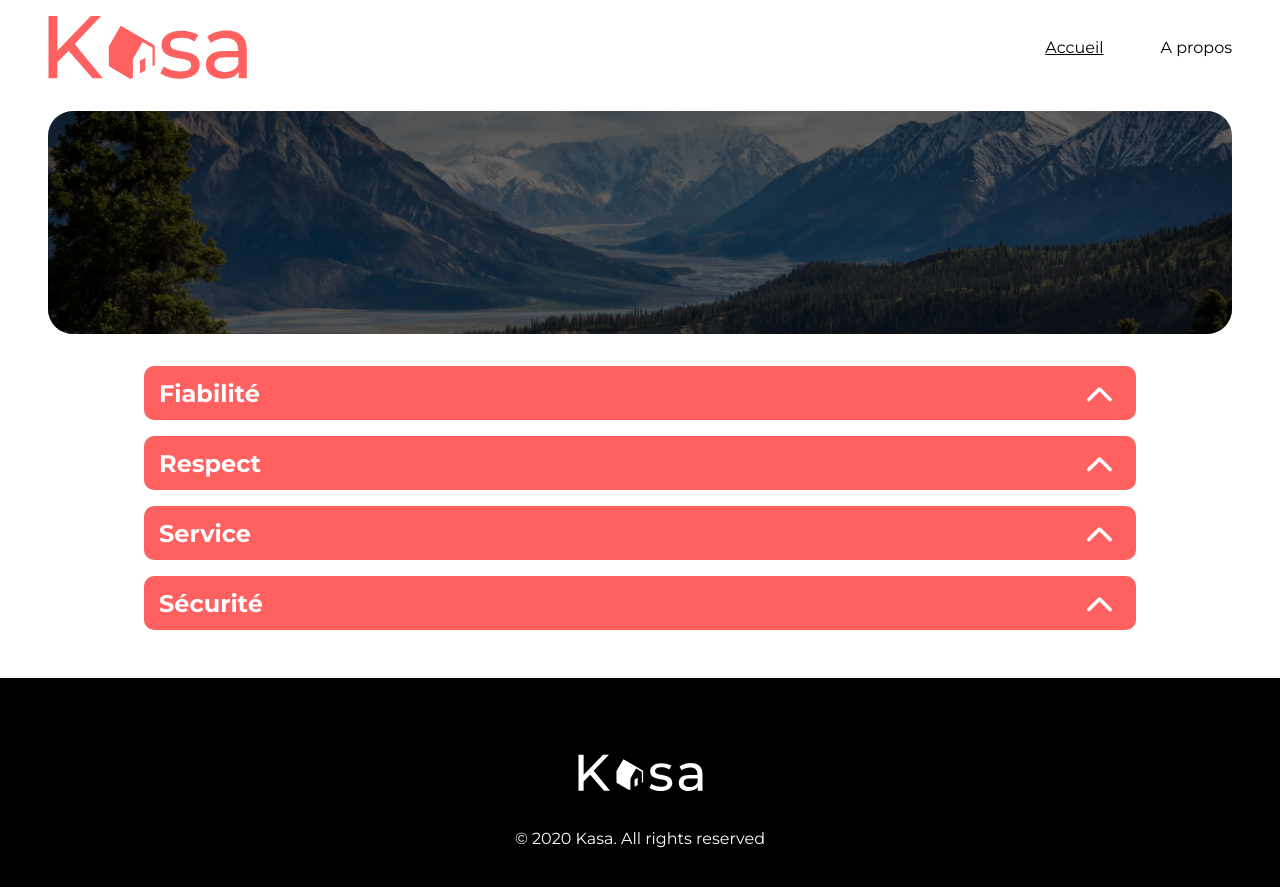
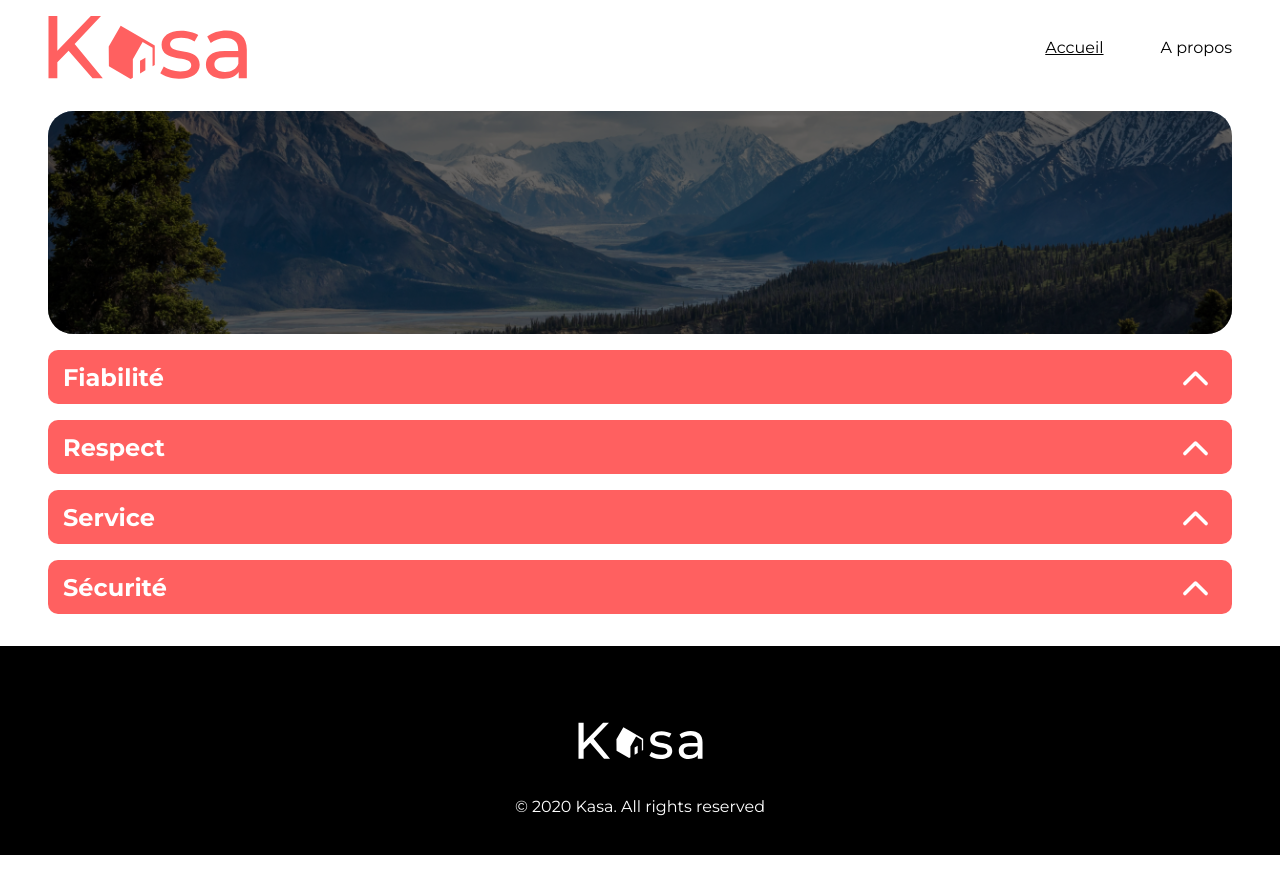
Before and after one commit to esther57-web/projet5OC, a React (Vite) app: page /apropos in a window 1280 px wide. After the commit the page ends 855 px from the top, so only its background shows below. Built offline with nearby package versions, Linux system fonts and the light colour scheme.

Commit message:
new collapse done

```diff
--- a/src/components/AnnounceDisplay/AnnounceDisplay.jsx
+++ b/src/components/AnnounceDisplay/AnnounceDisplay.jsx
@@ -3,10 +3,12 @@ import Carousel from '../Carousel/Carousel';
 import Rating from '../Rating/Rating';
 import Tags from '../Tags/Tags';
 import PropTypes from 'prop-types';
+import Collapse from '../Collapse/Collapse';
 
 const AnnounceDisplay = (props) => {
     const {announce} = props
     const [firstName, lastName] = announce.host.name.split(' ');
+    const equipmentsString = announce.equipments.join("#@")
   return (
     <div>
       <Carousel announce={announce}/>
@@ -24,6 +26,11 @@ const AnnounceDisplay = (props) => {
           <Rating announce={announce} />
         </div>
       </div>
+      <div className={`announce-collapse ${announce.pictures.length === 1 ? '' : 'up'}`}>
+        <Collapse title="description" content={announce.description}/>
+        <Collapse title="équipements" content={equipmentsString}/>
+      </div>
+
     </div>
   )
 }
--- a/src/components/AnnounceDisplay/AnnounceDisplay.scss
+++ b/src/components/AnnounceDisplay/AnnounceDisplay.scss
@@ -51,3 +51,8 @@
     position: relative;
     bottom: 6rem;
 }
+
+.announce-collapse {
+    display: flex;
+    gap: 76px;
+}
--- a/src/components/Collapse/Collapse.jsx
+++ b/src/components/Collapse/Collapse.jsx
@@ -1,36 +1,50 @@
 import './collapse.scss';
-import aboutList from '../../data/collapse';
 import React from 'react';
+import arrowUp from '../../assets/icons/arrow-up.svg'
+import PropTypes from 'prop-types';
+
+function Collapse({title, content}) {
+
+    const [isParagraphVisible, setParagraphVisible] = React.useState(false);
+
+    const toggleParagraph = () => {
+        setParagraphVisible(!isParagraphVisible);
+    };
+
+    let arrayContent
+
+    if (content.includes("#@")) {
+        content = content.split("#@");
+        arrayContent = content
+    } else {
+        arrayContent = []
+        arrayContent.push(content)
+    }
 
 
-function Collapse() {
-    const [isParagraphVisible, setParagraphVisible] = React.useState(Array(aboutList.length).fill(false));
-
-    const toggleParagraph = (index) => {
-        const updatedVisibility = [...isParagraphVisible];
-        updatedVisibility[index] = !updatedVisibility[index];
-        setParagraphVisible(updatedVisibility);
-    };
-
-    const aboutElement = aboutList.map((element, index) =>
-        <ul key={element.id}>
+    console.log(arrayContent)
+    return (
+        <ul className='collapse'>
             <li >
-                <h2>{element.title}</h2>
-                <img src='./src/assets/icons/arrow-up.svg' alt='dérouler/enrouler le menu' onClick={() => toggleParagraph(index)} ></img>
+                <h2>{title}</h2>
+                <img src={arrowUp} alt='dérouler/enrouler le menu' onClick={toggleParagraph} className={isParagraphVisible ? 'down' : ''}></img>
             </li>
-            <p className={isParagraphVisible[index] ? 'visible' : 'none'}>
-                {element.content}
-            </p>
+            <div className={`p-container ${isParagraphVisible ? 'visible' : 'none'}`}>
+                {arrayContent.map((item, index) => (
+                    <p key={index} >
+                        {item}
+                    </p>
+                ))}
+            </div>
         </ul>
 
-    )
-    return (
-        <section className='collapse'>
 
-            {aboutElement}
-
-        </section>
     )
 }
 
+Collapse.propTypes = {
+    title: PropTypes.string.isRequired,
+    content: PropTypes.string.isRequired,
+  };
+
 export default Collapse
--- a/src/components/Collapse/collapse.scss
+++ b/src/components/Collapse/collapse.scss
@@ -4,11 +4,9 @@
     display: flex;
     flex-direction: column;
     align-items: center;
-    margin: 2rem 6rem;
+    margin: 1rem 0;
+    width: 100%;
 
-    ul {
-        width: 100%;
-        margin-bottom: 1rem;
 
         li {
             width: 100%;
@@ -29,22 +27,26 @@
                 cursor: pointer;
             }
 
+            .down {
+                transform: rotate(180deg);
+            }
+
         }
 
-        .visible {
-            display: block;
-        }
 
-        .hidden {
-            display: none;
-        }
-
-        p {
-            display: none;
+        .p-container {
             background-color: $very-light-grey-color;
             border-radius: 0 0 5px 5px;
             padding: 1.2rem 1rem;
             line-height: 1.6rem;
+            width: 100%;
+
+
         }
-    }
+
+        p {
+
+
+        }
+
 }
--- a/src/pages/About/About.jsx
+++ b/src/pages/About/About.jsx
@@ -1,11 +1,17 @@
 import AboutBanner from "../../components/AboutBanner/AboutBanner";
 import Collapse from "../../components/Collapse/Collapse";
+import aboutList from "../../data/collapse";
 
 function About() {
     return (
         <main>
-             <AboutBanner />
-             <Collapse />
+            <AboutBanner />
+            <div className="about-collapse-section">
+                {aboutList.map(item => (
+                    <Collapse key={item.id} title={item.title} content={item.content} />
+                ))}
+            </div>
+
         </main>
 
     )
--- a/src/style/main.scss
+++ b/src/style/main.scss
@@ -33,5 +33,5 @@ main {
 }
 
 .none {
-    display: none !important;
+    display: none ;
 }
```
Also changed, not shown: src/pages/About/about.scss (added).
